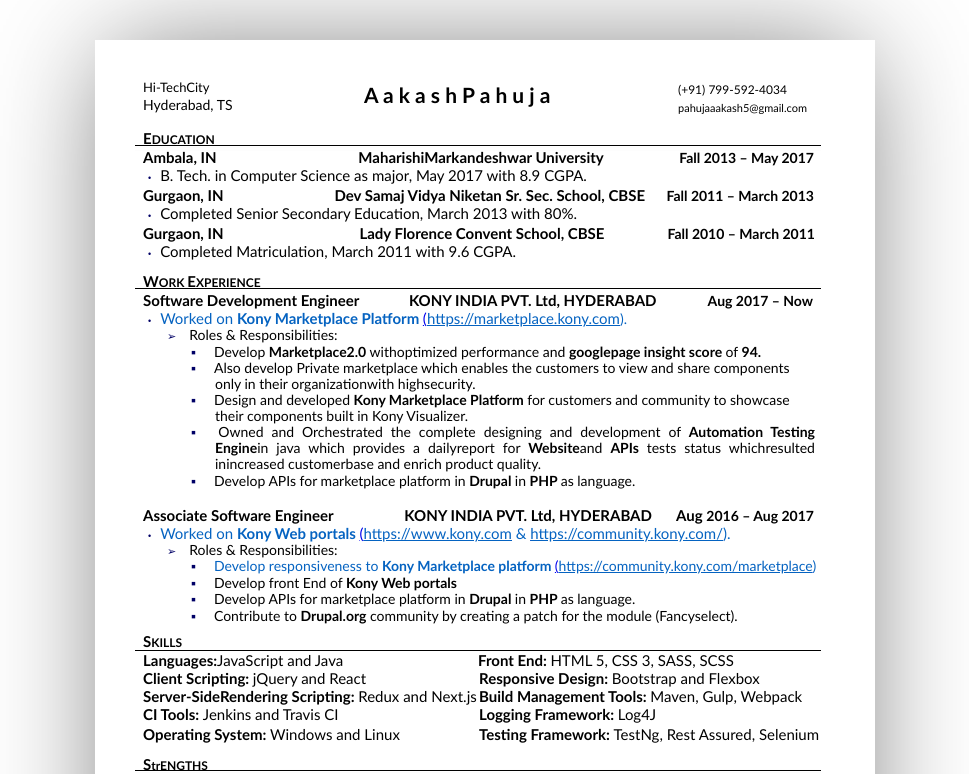
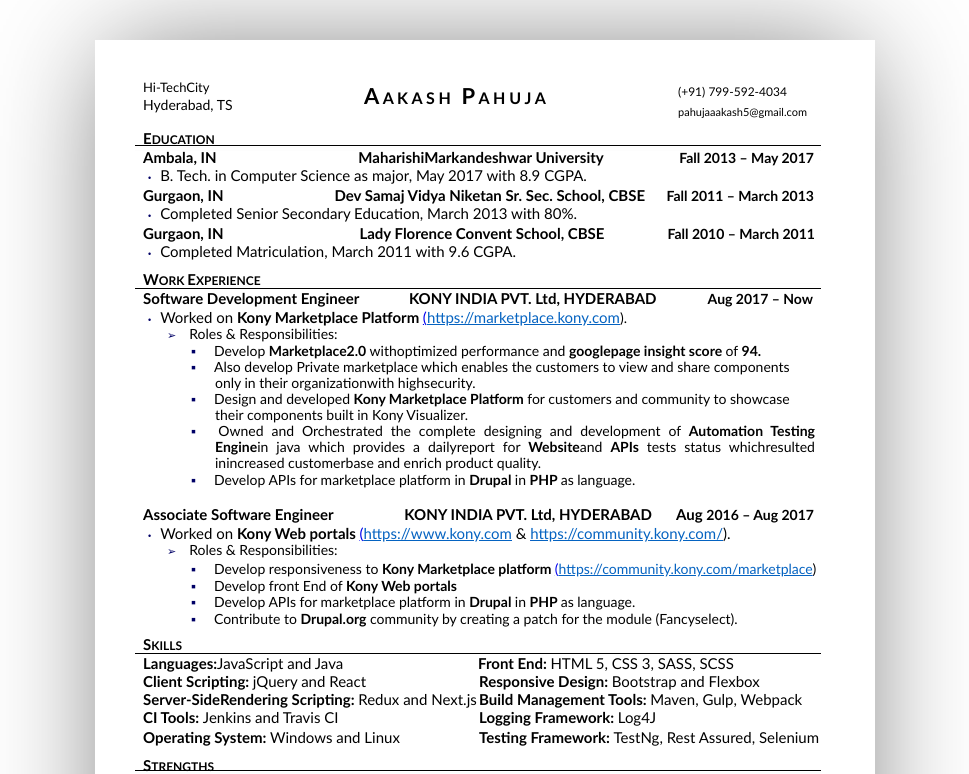
Before and after one commit to dgr8akki/dgr8akki.github.io, a React (Create React App) app: page / in a window 1280 px wide. Shown: the top 774 px of the page, without its empty margins (155-1124 px from the left). Built offline with nearby package versions, Linux system fonts and the light colour scheme.

Commit message:
Fix alignment

```diff
--- a/src/App.js
+++ b/src/App.js
@@ -23,7 +23,10 @@
           <p class="p2 ft5"><span class="ft4">E</span>DUCATION</p>
         </div>
         <div id="id1_1_2">
-          <p class="p0 ft6">A a k a s h P a h u j a</p>
+          <p class="p0 font-small">
+            <span class="font-head">A</span> A K A S H
+            <span class="font-head">&nbsp;&nbsp;P</span> A H U J A
+          </p>
         </div>
       </div>
       <div id="id1_2">
@@ -83,7 +86,7 @@
             </td>
           </tr>
         </table>
-        <p class="p4 ft12"><span class="ft8">•</span><span class="ft9">Worked on </span><span class="ft4">Kony Marketplace Platform </span><a href="https://marketplace.kony.com/"><span class="ft10">(</span></a><a href="https://marketplace.kony.com/"><span class="ft11">https://marketplace.kony.com</span></a><span class="ft3">).</span></p>
+        <p class="p4"><span class="ft8">•</span><span class="ft9">Worked on </span><span class="ft4">Kony Marketplace Platform </span><a href="https://marketplace.kony.com/"><span class="ft10">(</span></a><a href="https://marketplace.kony.com/"><span class="ft11">https://marketplace.kony.com</span></a><span class="ft3">).</span></p>
         <p class="p6 ft15"><span class="ft13">➢</span><span class="ft14">Roles & Responsibilities:</span></p>
         <p class="p7 ft7"><span class="ft16">▪</span><span class="ft17">Develop </span>Marketplace2.0 <span class="ft3">withoptimized performance and </span>googlepage insight score <span class="ft3">of </span>94.</p>
         <p class="p8 ft15"><span class="ft16">▪</span><span class="ft18">Also develop Private marketplace which enables the customers to view and share components only in their organizationwith highsecurity.</span></p>
@@ -103,9 +106,9 @@
             </td>
           </tr>
         </table>
-        <p class="p4 ft12"><span class="ft8">•</span><span class="ft9">Worked on </span><span class="ft4">Kony Web portals </span><a href="https://www.kony.com/"><span class="ft10">(</span></a><a href="https://www.kony.com/"><span class="ft11">https://www.kony.com</span></a><span class="ft10"> & </span><a href="https://community.kony.com/"><span class="ft11">https://community.kony.com/</span></a><span class="ft10">).</span></p>
+        <p class="p4"><span class="ft8">•</span><span class="ft9">Worked on </span><span class="ft4">Kony Web portals </span><a href="https://www.kony.com/"><span class="ft10">(</span></a><a href="https://www.kony.com/"><span class="ft11">https://www.kony.com</span></a><span class="ft10"> & </span><a href="https://community.kony.com/"><span class="ft11">https://community.kony.com/</span></a><span class="ft10">).</span></p>
         <p class="p6 ft15"><span class="ft13">➢</span><span class="ft14">Roles & Responsibilities:</span></p>
-        <p class="p7 ft21"><span class="ft16">▪</span><span class="ft18">Develop responsiveness to </span><span class="ft19">Kony Marketplace platform </span><a href="https://community.kony.com/marketplace"><span class="ft15">(</span></a><a href="https://community.kony.com/marketplace"><span class="ft20">https://community.kony.com/marketplace</span></a><span class="ft15">)</span></p>
+        <p class="p7"><span class="ft16">▪</span><span class="ft18">Develop responsiveness to </span><span class="ft19">Kony Marketplace platform </span><a href="https://community.kony.com/marketplace"><span class="ft15">(</span></a><a href="https://community.kony.com/marketplace"><span class="ft20">https://community.kony.com/marketplace</span></a><span class="ft15">)</span></p>
         <p class="p7 ft3"><span class="ft16">▪</span><span class="ft17">Develop front End of </span><span class="ft7">Kony Web portals</span></p>
         <p class="p7 ft15"><span class="ft16">▪</span><span class="ft18">Develop APIs for marketplace platform in </span><span class="ft19">Drupal </span>in <span class="ft19">PHP </span>as language.</p>
         <p class="p7 ft3"><span class="ft16">▪</span><span class="ft17">Contribute to </span><span class="ft7">Drupal.org </span>community by creating a patch for the module (Fancyselect).</p>
@@ -155,7 +158,7 @@
             </td>
           </tr>
         </table>
-        <p class="p5 ft5"><span class="ft4">S</span>trENGTHS</p>
+        <p class="p5 ft5"><span class="ft4">S</span>TRENGTHS</p>
         <p class="p4 ft10"><span class="ft8">•</span><span class="ft9">Familiar with working in an </span><span class="ft4">Agile </span>environment with <span class="ft4">Scrum </span>Model.</p>
         <p class="p13 ft10"><span class="ft8">•</span><span class="ft9">Good in </span><span class="ft4">Designing </span>and <span class="ft4">Developing </span>responsive websites.</p>
         <p class="p4 ft10"><span class="ft8">•</span><span class="ft9">Strong working ability in </span><span class="ft4">JavaScript </span>and <span class="ft4">Java.</span></p>
@@ -166,7 +169,7 @@
         <p class="p4 ft25"><span class="ft8">•</span><span class="ft24">Languages: English and Hindi</span></p>
         <p class="p4 ft10"><span class="ft8">•</span><span class="ft9">Nationality: Indian</span></p>
         <p class="p16 ft5"><span class="ft4">S</span>OCIAL <span class="ft4">P</span>ROFILES</p>
-        <p class="p17 ft12"><span class="ft4">G</span><span class="ft5">ITHUB</span><span class="ft10">: </span><a href="https://github.com/dgr8akki"><span class="ft11">https://github.com/dgr8akki</span></a><span><span class="ft4">L</span><span class="ft5">INKEDIN</span><span class="ft10">: </span><a href="https://www.linkedin.com/in/dgr8akki/"><span class="ft11">https://www.linkedin.com/in/dgr8akki/</span></a></span></p>
+        <p class="p17"><span class="ft4">G</span><span class="ft5">ITHUB</span><span class="ft10">: </span><a href="https://github.com/dgr8akki"><span class="ft11">https://github.com/dgr8akki</span></a><span>&nbsp;&nbsp;&nbsp;&nbsp;&nbsp;&nbsp;<span class="ft4">L</span><span class="ft5">INKEDIN</span><span class="ft10">: </span><a href="https://www.linkedin.com/in/dgr8akki/"><span class="ft11">https://www.linkedin.com/in/dgr8akki/</span></a></span></p>
       </div>
     </div>
     );
--- a/src/index.css
+++ b/src/index.css
@@ -4,6 +4,17 @@
   width: 100%;
   height: 100%;
   position: absolute;
+  font-family: Calibri;
+}
+
+.font-head {
+  font-size: 22px;
+  font-weight: bold;
+}
+
+.font-small {
+  font-size: 16px;
+  font-weight: bold;
 }
 
 #root {
@@ -54,7 +65,7 @@
 .p2{text-align: left;margin-top: 16px;margin-bottom: 0px;}
 .p3{text-align: left;margin-top: 0px;margin-bottom: 0px;white-space: nowrap;}
 .p4{text-align: left;padding-left: 13px;margin-top: 0px;margin-bottom: 0px;}
-.p5{text-align: left;padding-left: 8px;margin-top: 12px;margin-bottom: 0px;}
+.p5{text-align: left;padding-left: 8px;margin-top: 10px;margin-bottom: 0px;}
 .p6{text-align: left;padding-left: 32px;margin-top: 0px;margin-bottom: 0px;}
 .p7{text-align: left;padding-left: 56px;margin-top: 0px;margin-bottom: 0px;}
 .p8{text-align: left;padding-left: 80px;padding-right: 72px;margin-top: 0px;margin-bottom: 0px;text-indent: -24px;}
```
